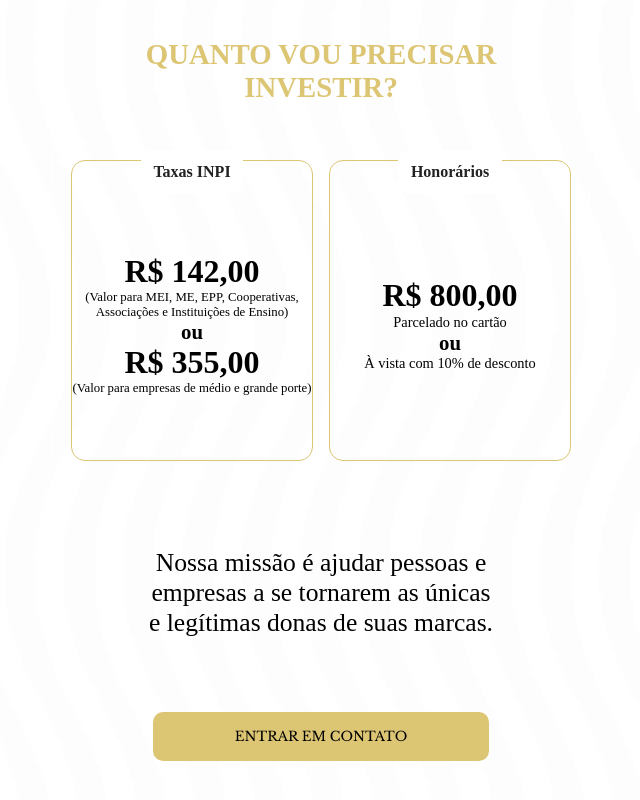
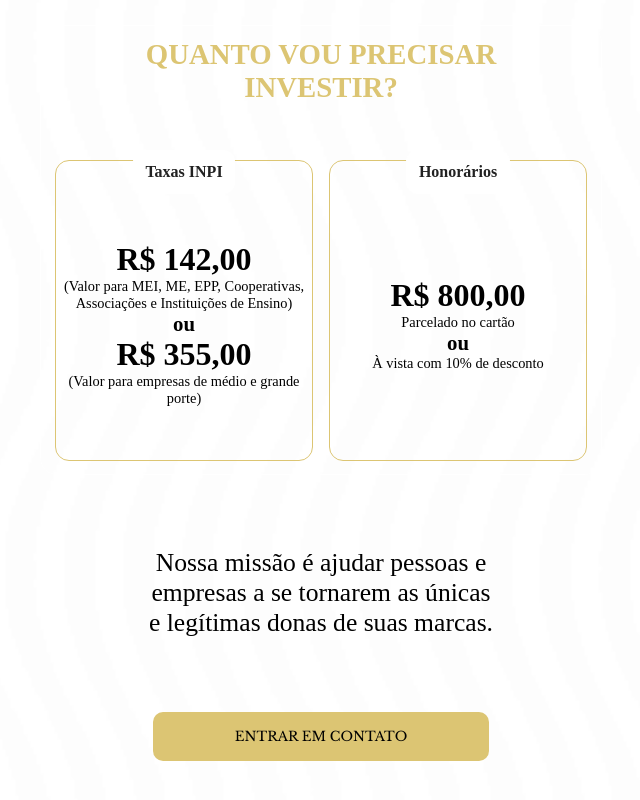
Before and after one commit to brenooduarte/site-magnus, a React (Vite) app: page /registrar-marca in a window 1280 px wide. Shown: the part 1540-2340 px from the top of the page, without its empty margins (359-999 px from the left). Built offline with nearby package versions, Linux system fonts and the light colour scheme; the HTML template or start-up script is replaced by a standard one.

Commit message:
refactor: add adjustments to the Price component labels

```diff
--- a/src/components/Price/styles.scss
+++ b/src/components/Price/styles.scss
@@ -5,7 +5,7 @@
   flex-direction: column;
   justify-content: center;
   align-items: center;
-  width: 33.5rem;
+  width: 35rem;
   height: 28rem;
   border-radius: 17px;
   border: solid 1px white;
@@ -19,6 +19,7 @@
   .sub-caption {
     font-size: 0.7rem;
     padding: 0 0.2rem;
+    color: #d6d6d6;
   }
 
   #page-title {
@@ -29,7 +30,7 @@
 
   .price-item {
     height: 17rem;
-    width: 15rem;
+    width: 16rem;
     border-radius: 14px;
     border: solid 1px $color-yellow;
     display: flex;
@@ -74,7 +75,7 @@
         display: flex;
         flex-direction: column;
         text-align: center;
-        font-size: 0.8rem;
+        font-size: 0.9rem;
       }
     }
 
```
